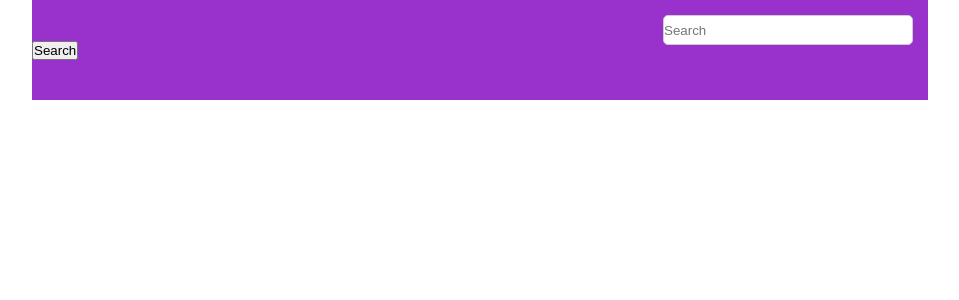
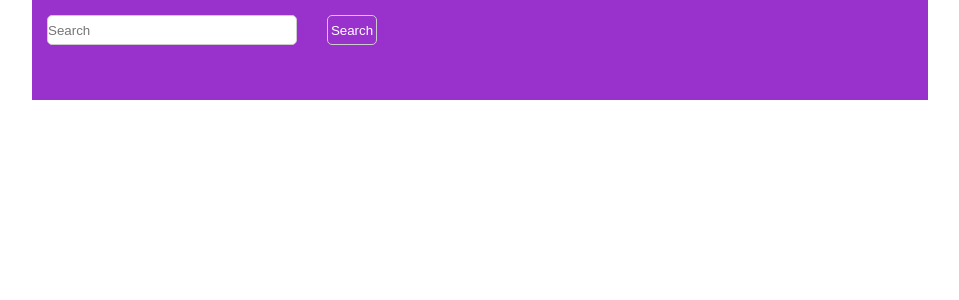
Before and after one commit to ingMarAmaya/prueba-tec, a Vue app in the folder prueba/: page / in a window 1280 px wide. Shown: the top 300 px of the page, without its empty margins (160-1119 px from the left). Built offline with nearby package versions, Linux system fonts and the light colour scheme.

Commit message:
added style to btn

```diff
--- a/prueba/src/components/buscador.vue
+++ b/prueba/src/components/buscador.vue
@@ -19,15 +19,27 @@
     }
     .form-control{
         display: block;
-        float: right;
+        float: left;
         width: 250px;
         height: 30px;
         border-radius: 5px;
         border: 1px solid #ccc;
         margin: 15px;
     }
+    .btn{
+        display: block;
+        float: left;
+        width: 50px;
+        height: 30px;
+        border-radius: 5px;
+        border: 1px solid #ccc;
+        margin: 15px;
+        background: transparent;
+        color: white;
+    }
     .clearFix{
         float: none;
         clear: both;
     }
+
 </style>
```
